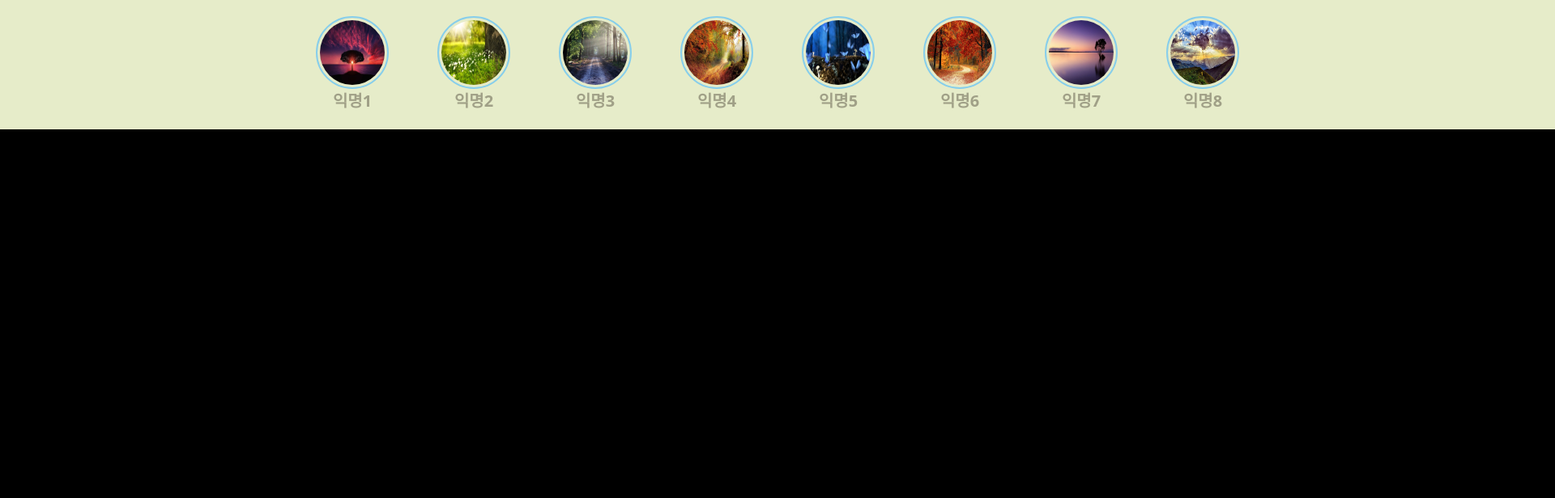
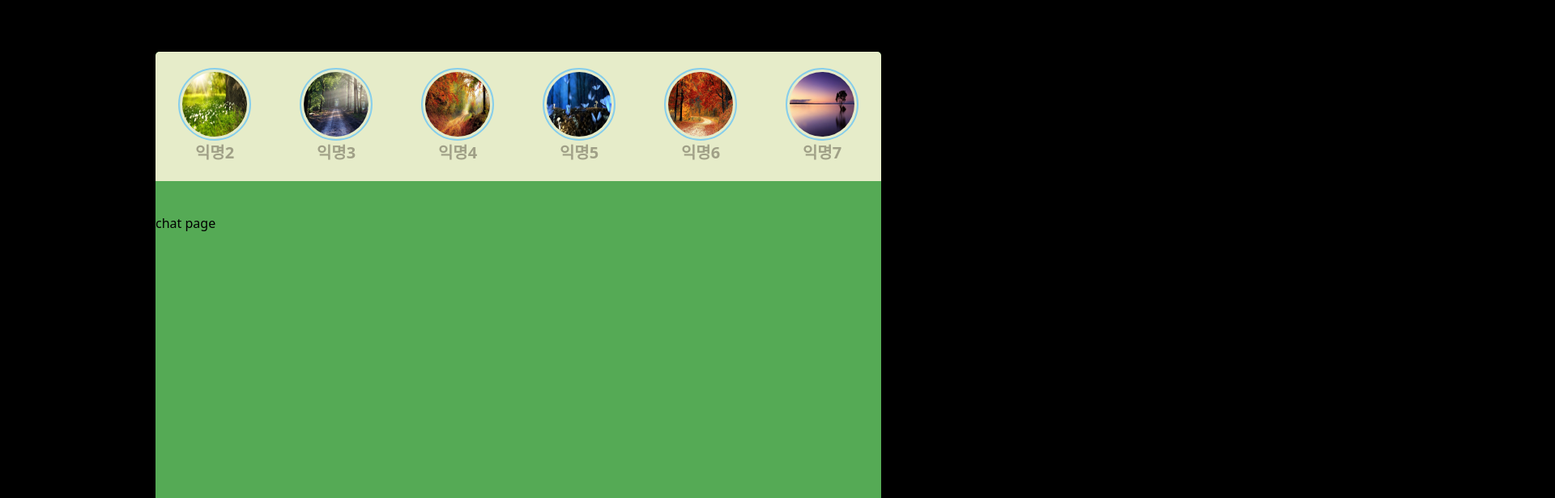
Before and after one commit to adult-lion/Nopia-FE, a React (Create React App) app: page /chat in a window 1280 px wide. Shown: the top 616 px of the page at 81% size, 1920 px wide, since content can reach past the window. Built offline with nearby package versions, Linux system fonts and the light colour scheme.

Commit message:
Apply ChatHeader

```diff
--- a/src/App.js
+++ b/src/App.js
@@ -1,11 +1,10 @@
 import './App.css';
 import ChatRoom from "./components/Chat/ChatRoom";
-import ChatHeader from './components/Chat/ChatHeader';
 function App() {
   return (
     <>
-      {/* <ChatRoom /> */}
-      <ChatHeader />
+      <ChatRoom />
+
     </>
   );
 }
--- a/src/components/Chat/ChatHeader.jsx
+++ b/src/components/Chat/ChatHeader.jsx
@@ -18,7 +18,7 @@ const Container = styled.div`
   padding-top:20px;
   padding-bottom:20px;
   /* overflow-x: scroll; //가로 스크롤 사용 */
-  width:1920px;
+  width: 70vw;
 `;
 
 const UserImage = styled.img`
--- a/src/components/Chat/ChatRoom.jsx
+++ b/src/components/Chat/ChatRoom.jsx
@@ -1,22 +1,33 @@
 import styled from "styled-components";
-import { Container, Box } from "@mui/material";
+import ChatHeader from "./ChatHeader";
 
 const ChatRoom = () => {
   return (
-      <Container fixed>
-      <Box sx={{ bgcolor: '#55AA55', height: '100vh' }}>
-        chat page
-      </Box>
-      </Container>
+      <div style={{
+        display: "flex",
+        justifyContent: "center"
+      }}>
+        <ChatWrap>
+          <ChatHeader />
+          <ChatContent>
+            chat page
+          </ChatContent>
+        </ChatWrap>
+      </div>
   );
 };
 
-// const Container = styled.div`
-//   width: 1600px;
-//   height: 900px;
-//   background-color: #55AA55;
-//   margin-top: 20px;
-//   border-radius: 5px;
-// `
+const ChatWrap = styled.div`
+  width: 70vw;
+  height: 85vh;
+  background-color: #55AA55;
+  margin: 5% 10%;
+  border-radius: 5px;
+  overflow: hidden;
+`
+const ChatContent = styled.div`
+  height: 85vh;
+  padding-top: 40px;
+`;
 
 export default ChatRoom;
```
